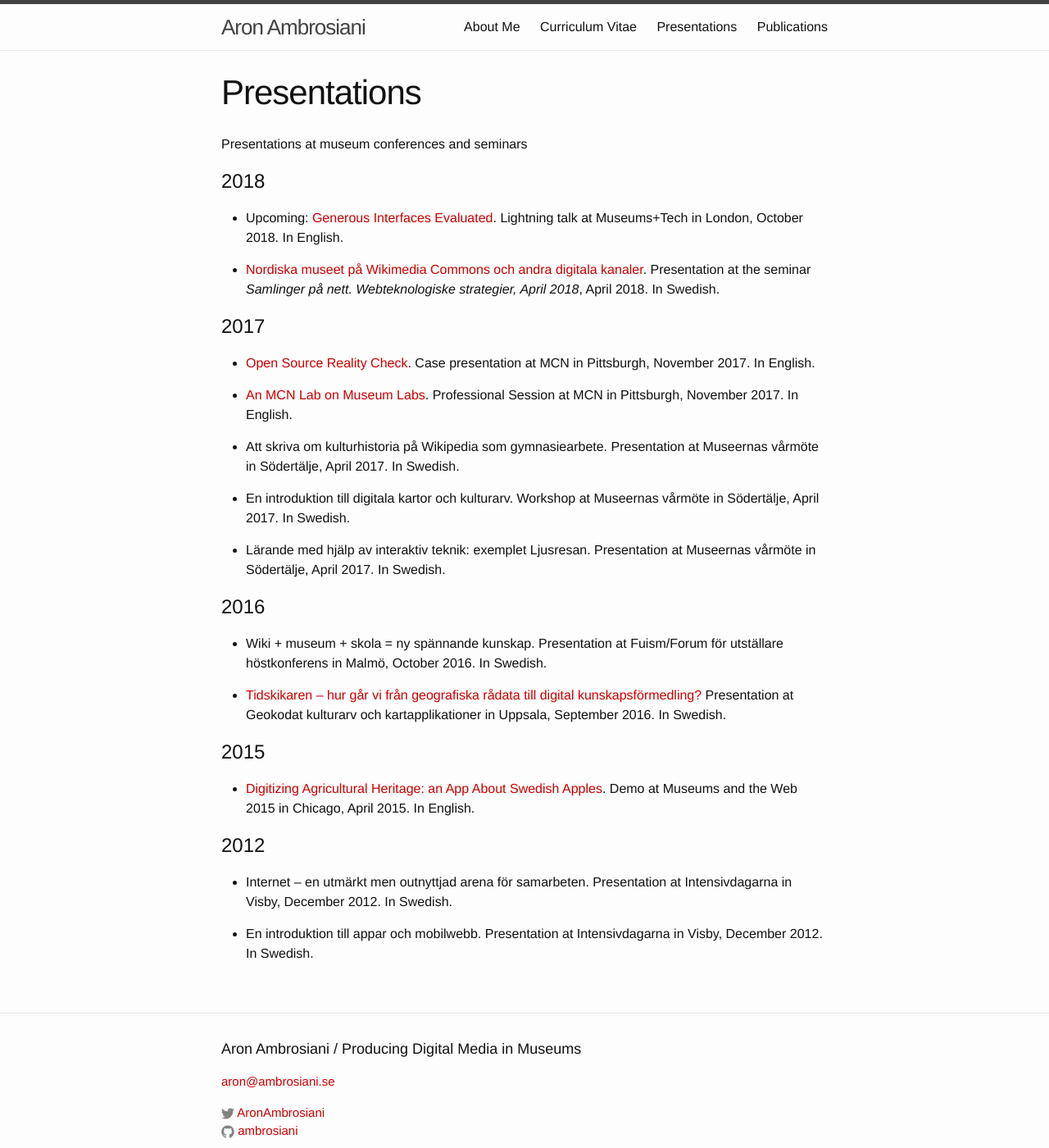
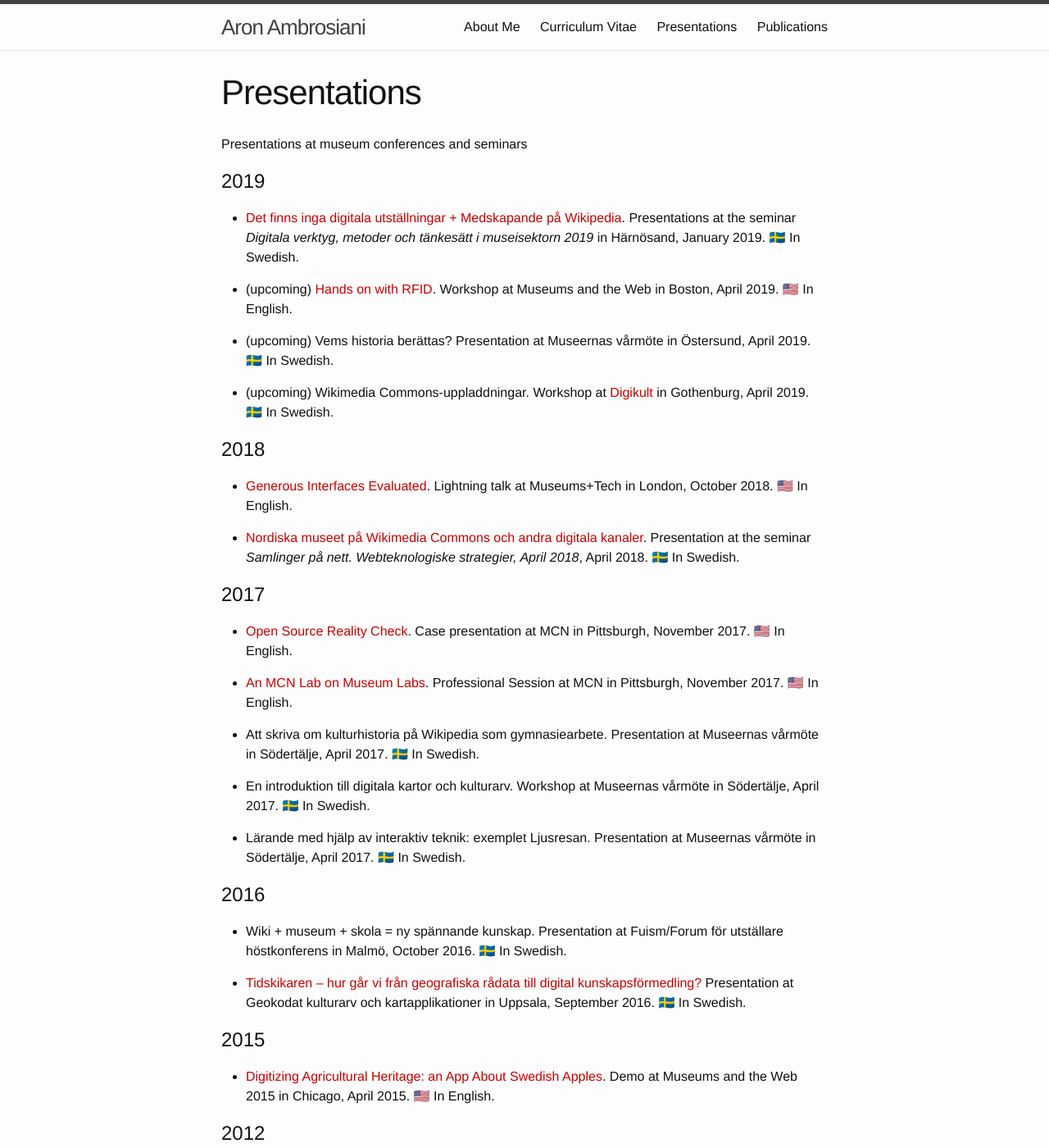
Before and after one commit to Ambrosiani/blogtest, a Jekyll site: the page built from presentations.md, in a window 1280 px wide and 1400 px high. Shown: the whole window at 82% size. Built offline with Jekyll 4.4.1, drawn with Linux system fonts in a browser that asks for light colours; some of the changed text lies outside the part shown.

Commit message:
more presentations

```diff
--- a/presentations.md
+++ b/presentations.md
@@ -6,36 +6,47 @@ permalink: /presentations/
 
 Presentations at museum conferences and seminars
 
+# 2019
+
+* [Det finns inga digitala utställningar + Medskapande på Wikipedia](https://sites.google.com/view/museinatverkvasternorrland/startsida). Presentations at the seminar *Digitala verktyg, metoder och tänkesätt i museisektorn 2019* in Härnösand, January 2019. 🇸🇪 In Swedish.
+
+* (upcoming) [Hands on with RFID](https://mw19.mwconf.org/proposal/hands-on-with-rfid/). Workshop at Museums and the Web in Boston, April 2019. 🇺🇸 In English.
+
+* (upcoming) Vems historia berättas? Presentation at Museernas vårmöte in Östersund, April 2019. 🇸🇪 In Swedish.
+
+* (upcoming) Wikimedia Commons-uppladdningar. Workshop at [Digikult](http://www.digikult.se/) in Gothenburg, April 2019. 🇸🇪 In Swedish.
+
+
 # 2018
 
-* Upcoming: [Generous Interfaces Evaluated](http://www.museumscomputergroup.org.uk/events/museumstech2018/). Lightning talk at Museums+Tech in London, October 2018. In English.
+* [Generous Interfaces Evaluated](http://www.museumscomputergroup.org.uk/events/museumstech2018/). Lightning talk at Museums+Tech in London, October 2018. 🇺🇸 In English.
 
-* [Nordiska museet på Wikimedia Commons och andra digitala kanaler](http://nasjonalmuseet.no/no/utstillinger_og_aktiviteter/arrangementer/nasjonalgalleriet/Seminar%232V2018%3A+Samlinger+på+nett.+Webteknologiske+strategier.b7C_wJHS3e.ips). Presentation at the seminar *Samlinger på nett. Webteknologiske strategier, April 2018*, April 2018. In Swedish.
+* [Nordiska museet på Wikimedia Commons och andra digitala kanaler](http://nasjonalmuseet.no/no/utstillinger_og_aktiviteter/arrangementer/nasjonalgalleriet/Seminar%232V2018%3A+Samlinger+på+nett.+Webteknologiske+strategier.b7C_wJHS3e.ips). Presentation at the seminar *Samlinger på nett. Webteknologiske strategier, April 2018*, April 2018. 🇸🇪 In Swedish.
 
 # 2017
 
-* [Open Source Reality Check](https://conference.mcn.edu/profile.cfm?profile_name=session&master_key=51947569-0816-D127-AB51-23ABF63F3198&page_key=&xtemplate&userLGNKEY=0). Case presentation at MCN in Pittsburgh, November 2017. In English.
+* [Open Source Reality Check](https://conference.mcn.edu/profile.cfm?profile_name=session&master_key=51947569-0816-D127-AB51-23ABF63F3198&page_key=&xtemplate&userLGNKEY=0). Case presentation at MCN in Pittsburgh, November 2017. 🇺🇸 In English.
 
-* [An MCN Lab on Museum Labs](http://conference.mcn.edu/2017/profile.cfm?profile_name=session&master_key=518ED9E1-BA3C-E5CF-BAF0-9E8A7E93C9CE&page_key=0244AE70-CFED-1DEC-42AB-9041A6F4885D&xtemplate&userLGNKEY=0). Professional Session at MCN in Pittsburgh, November 2017. In English.
+* [An MCN Lab on Museum Labs](http://conference.mcn.edu/2017/profile.cfm?profile_name=session&master_key=518ED9E1-BA3C-E5CF-BAF0-9E8A7E93C9CE&page_key=0244AE70-CFED-1DEC-42AB-9041A6F4885D&xtemplate&userLGNKEY=0). Professional Session at MCN in Pittsburgh, November 2017. 🇺🇸 In English.
 
-* Att skriva om kulturhistoria på Wikipedia som gymnasiearbete. Presentation at Museernas vårmöte in Södertälje, April 2017. In Swedish.
+* Att skriva om kulturhistoria på Wikipedia som gymnasiearbete. Presentation at Museernas vårmöte in Södertälje, April 2017. 🇸🇪 In Swedish.
 
-* En introduktion till digitala kartor och kulturarv. Workshop at Museernas vårmöte in Södertälje, April 2017. In Swedish.
+* En introduktion till digitala kartor och kulturarv. Workshop at Museernas vårmöte in Södertälje, April 2017. 🇸🇪 In Swedish.
 
-* Lärande med hjälp av interaktiv teknik: exemplet Ljusresan. Presentation at Museernas vårmöte in Södertälje, April 2017. In Swedish.
+* Lärande med hjälp av interaktiv teknik: exemplet Ljusresan. Presentation at Museernas vårmöte in Södertälje, April 2017. 🇸🇪 In Swedish.
 
 # 2016
 
-* Wiki + museum + skola = ny spännande kunskap. Presentation at Fuism/Forum för utställare höstkonferens in Malmö, October 2016. In Swedish.
+* Wiki + museum + skola = ny spännande kunskap. Presentation at Fuism/Forum för utställare höstkonferens in Malmö, October 2016. 🇸🇪 In Swedish.
 
-* [Tidskikaren – hur går vi från geografiska rådata till digital kunskapsförmedling?](https://www.slideshare.net/AronAmbrosiani/tidskikaren-hur-gr-vi-frn-geografiska-rdata-till-digital-kunskapsfrmedling) Presentation at Geokodat kulturarv och kartapplikationer in Uppsala, September 2016. In Swedish.
+* [Tidskikaren – hur går vi från geografiska rådata till digital kunskapsförmedling?](https://www.slideshare.net/AronAmbrosiani/tidskikaren-hur-gr-vi-frn-geografiska-rdata-till-digital-kunskapsfrmedling) Presentation at Geokodat kulturarv och kartapplikationer in Uppsala, September 2016. 🇸🇪 In Swedish.
 
 # 2015
 
-* [Digitizing Agricultural Heritage: an App About Swedish Apples](http://mw2015.museumsandtheweb.com/proposal/digitizing-agricultural-heritage-an-app-about-swedish-apples/). Demo at Museums and the Web 2015 in Chicago, April 2015. In English.
+* [Digitizing Agricultural Heritage: an App About Swedish Apples](http://mw2015.museumsandtheweb.com/proposal/digitizing-agricultural-heritage-an-app-about-swedish-apples/). Demo at Museums and the Web 2015 in Chicago, April 2015. 🇺🇸 In English.
 
 # 2012
 
-* Internet – en utmärkt men outnyttjad arena för samarbeten. Presentation at Intensivdagarna in Visby, December 2012. In Swedish.
+* Internet – en utmärkt men outnyttjad arena för samarbeten. Presentation at Intensivdagarna in Visby, December 2012. 🇸🇪 In Swedish.
 
-* En introduktion till appar och mobilwebb. Presentation at Intensivdagarna in Visby, December 2012. In Swedish.
+* En introduktion till appar och mobilwebb. Presentation at Intensivdagarna in Visby, December 2012. 🇸🇪 In Swedish.
```
